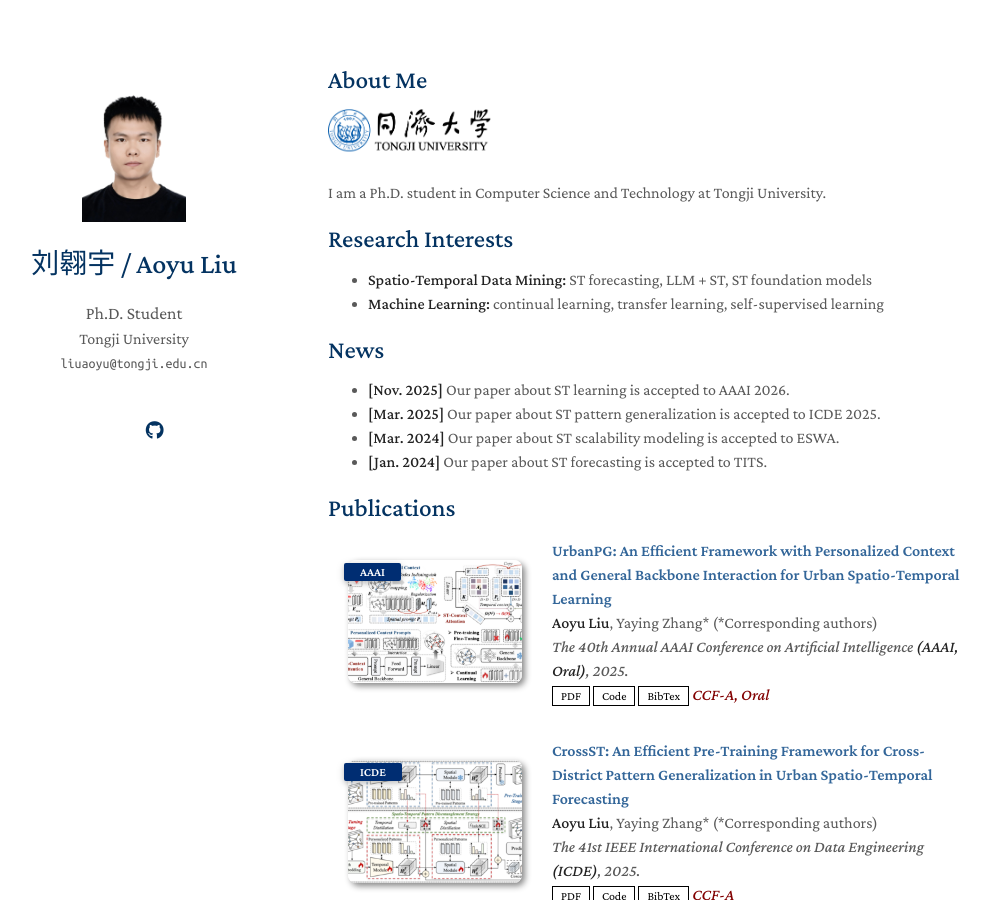
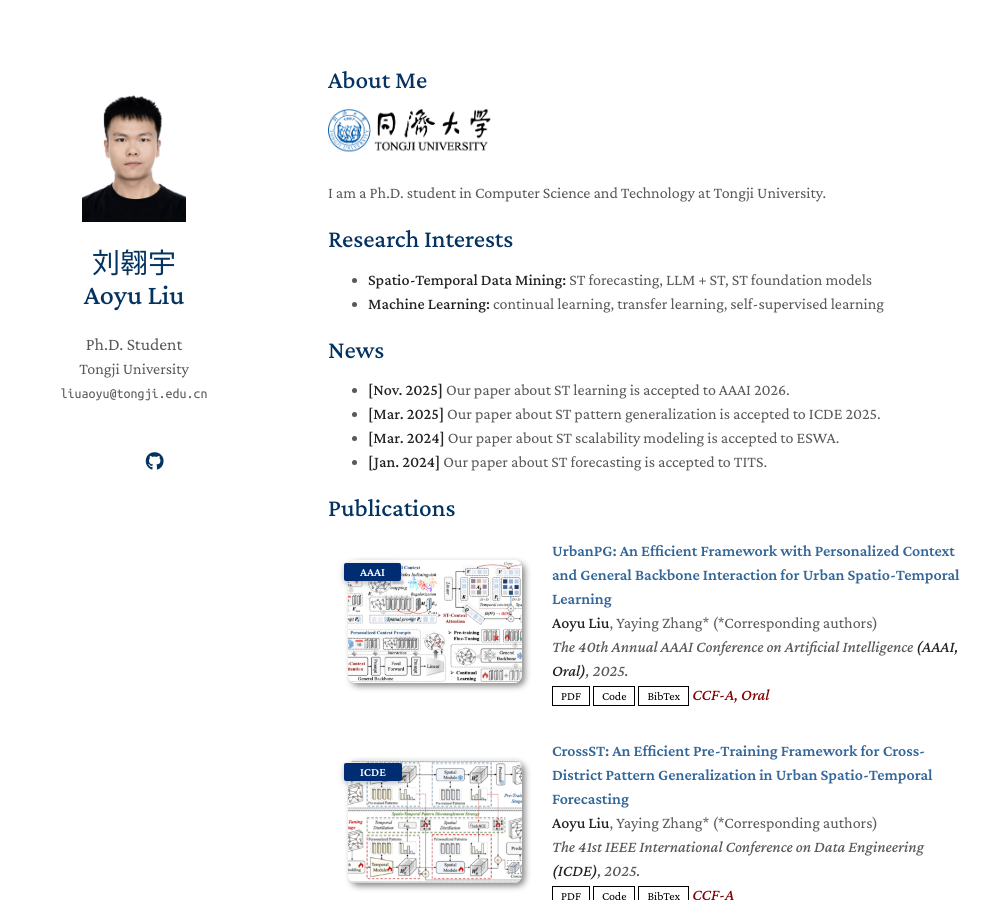
Before and after one commit to Aoyu-Liu/Aoyu-Liu.github.io, a Jekyll site: the page built from index.md, in a window 1280 px wide and 900 px high. Shown: the whole window, without its empty margins (142-1133 px from the left). Built offline with Jekyll 4.4.1, drawn with Linux system fonts in a browser that asks for light colours; a style sheet for code colours, icons or effects is not loaded; our own code applies the rules of GitHub Pages for plain Markdown files.

Commit message:
Update homepage.html

```diff
--- a/_layouts/homepage.html
+++ b/_layouts/homepage.html
@@ -1,7 +1,7 @@
 <!DOCTYPE html>
 <html lang="{{ site.lang | default: "en-US" }}">
   <head>
-    <title>{{ site.title }} | {{site.affiliation}}</title>
+    <title>{{ site.sidebar_title }} | {{site.affiliation}}</title>
 
     <meta charset="UTF-8">
     <meta http-equiv="X-UA-Compatible" content="IE=edge">
@@ -43,7 +43,7 @@
         <a class="image avatar"><img src="{{ site.avatar }}" alt="avatar" /></a>
         {% endif %}
 
-        <h1>{{ site.title }}</h1>
+        <h1>{{ site.sidebar_title }}</h1>
 <!--         <div style="text-align: center;">
           <img src="./assets/img/tongji.png" alt="">
         </div> -->
```
